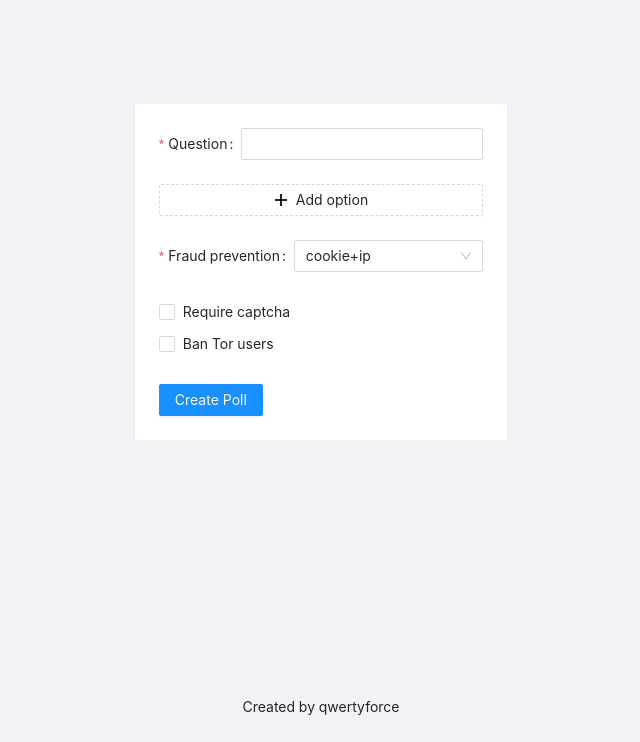
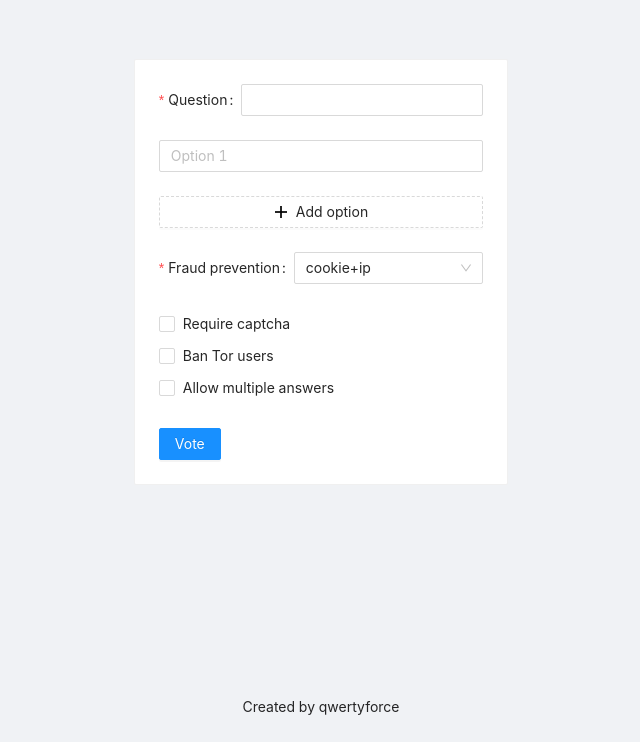
Before and after one commit to qwertyforce/poll, a React (Create React App) app in the folder frontend/: page / in a window 1280 px wide. Shown: the part 128-870 px from the top of the page, without its empty margins (319-959 px from the left). Built offline with nearby package versions, Linux system fonts and the light colour scheme.

Commit message:
Create_poll fixes

```diff
--- a/frontend/src/App.css
+++ b/frontend/src/App.css
@@ -20,6 +20,11 @@
   padding: 24px;
   min-height: 280px;
 }
+.ant-form-item-control-input-content{
+  display: inline-flex!important;
+  width: 100%!important;
+  align-items: center!important;
+}
 .logo {
   width: 120px;
   height: 31px;
--- a/frontend/src/App.tsx
+++ b/frontend/src/App.tsx
@@ -2,11 +2,15 @@ import React from 'react';
 import './App.css';
 import {Switch,Route} from "react-router-dom";
 import CreatePoll from './CreatePoll'
+import Poll from './Poll'
 function App() {
   return (
     <Switch>
       <Route exact path="/">
         <CreatePoll />
+      </Route>
+      <Route path="/poll/:id">
+        <Poll/>
       </Route>
     </Switch>
   )
--- a/frontend/src/CreatePoll.tsx
+++ b/frontend/src/CreatePoll.tsx
@@ -20,6 +20,7 @@ function CreatePoll(){
       require_captcha:values.captcha,
       ban_tor:values.ban_tor,
       options:values.options,
+      allow_multiple_answers:values.allow_multiple_answers,
       'g-recaptcha-response': token
     }
     axios("http://localhost/create_poll", {
@@ -54,7 +55,7 @@ return(
       <Card>
       <Form
       name="basic"
-      initialValues={{ captcha: false,fraud_prevention:"2",ban_tor:false }}
+      initialValues={{ captcha: false,fraud_prevention:"2",ban_tor:false,options: [undefined],allow_multiple_answers:false}}
       onFinish={onFinish}
       onFinishFailed={onFinishFailed}
     >
@@ -70,7 +71,7 @@ return(
         {(fields, { add, remove }) => {
           return (
             <div>
-              {fields.map((field, index) => (
+               {fields.map((field, index) => (
                 <Form.Item
                   required={false}
                   key={field.key}
@@ -87,20 +88,20 @@ return(
                     ]}
                     noStyle
                   >
-                    <div className="fff">
                     <Input  placeholder={`Option ${(index+1).toString()}`}  />
+                      </Form.Item>
+
                     {fields.length > 1 ? (
                     <MinusCircleOutlined
-                      className="dynamic-delete-button"
                       style={{ margin: '0 8px' }}
                       onClick={() => {
                         remove(field.name);
                       }}
                     />
                   ) : null}
-                    </div>
 
-                  </Form.Item>
+
+
 
                 </Form.Item>
               ))}
@@ -132,13 +133,17 @@ return(
         <Checkbox>Require captcha</Checkbox>
       </Form.Item>
 
-      <Form.Item  name="ban_tor"  valuePropName="checked">
+      <Form.Item  name="ban_tor"  style={{margin:0}}  valuePropName="checked">
         <Checkbox>Ban Tor users</Checkbox>
+      </Form.Item>
+
+      <Form.Item  name="allow_multiple_answers"  valuePropName="checked">
+        <Checkbox>Allow multiple answers</Checkbox>
       </Form.Item>
 
       <Form.Item className="submit_btn">
         <Button type="primary" htmlType="submit">
-          Create Poll
+          Vote
         </Button>
       </Form.Item>
     </Form>
```
